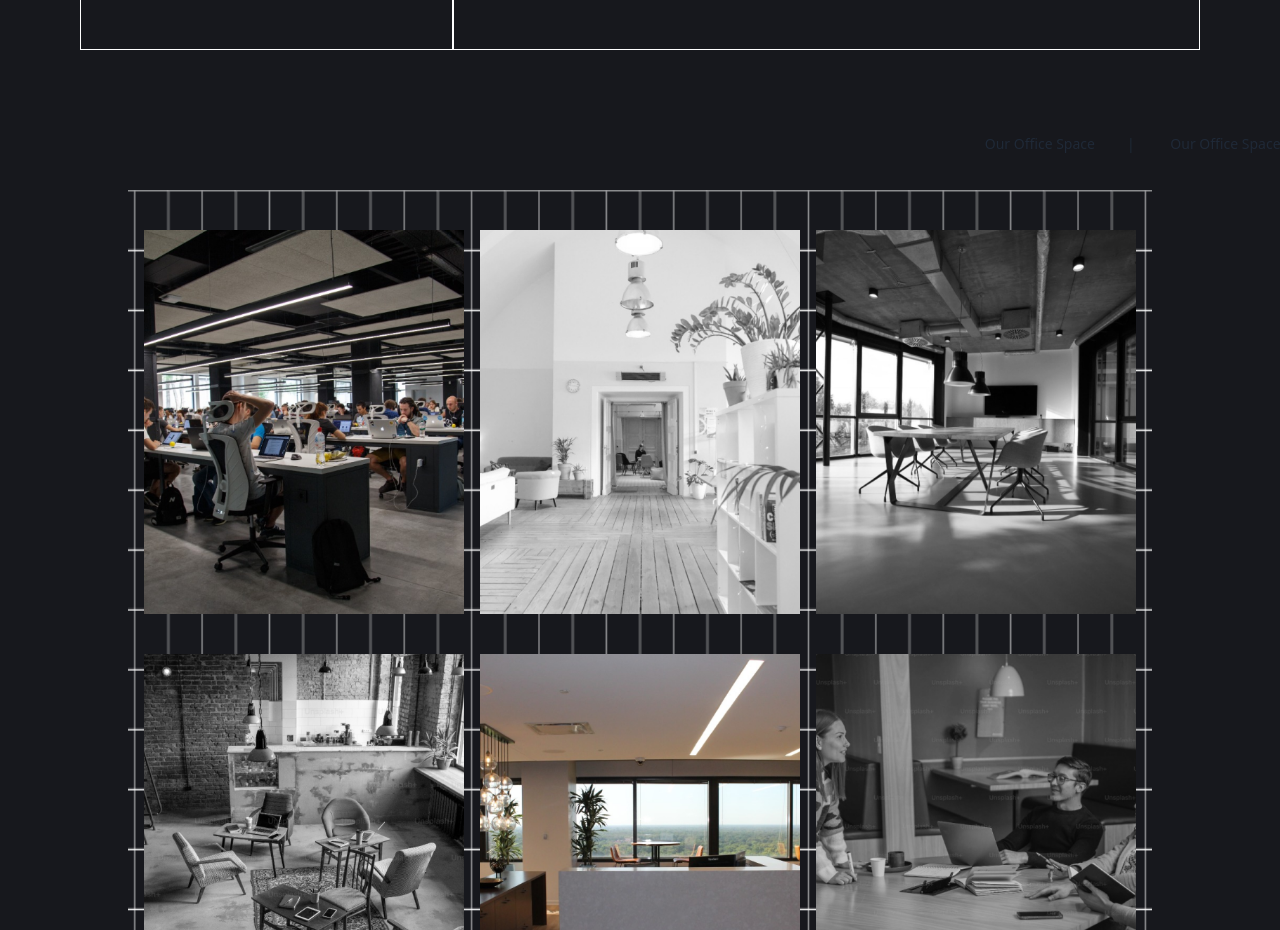
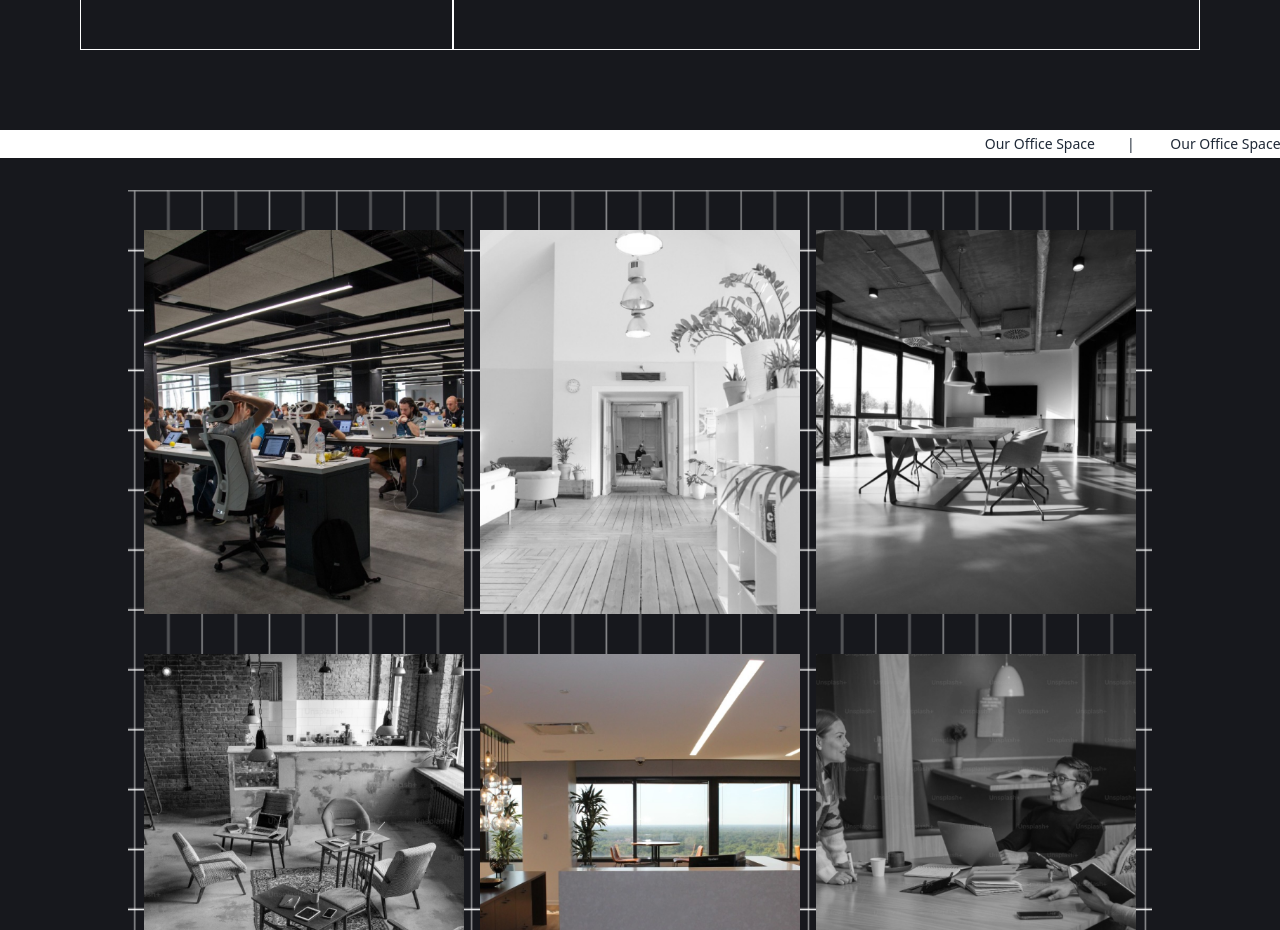
Before and after one commit to Shailyarajsinh/website, a React (Vite) app: page / in a window 1280 px wide. Shown: the part 5060-5990 px from the top of the page. Built offline with nearby package versions, Linux system fonts and the light colour scheme.

Commit message:
Change background color of repeating heading in Homepage component to white

```diff
--- a/src/components/pages/Homepage.jsx
+++ b/src/components/pages/Homepage.jsx
@@ -332,7 +332,7 @@ const Homepage = () => {
       {/* Section-5 */}
 
       {/* Repeating heading */}
-      <div className="relative overflow-hidden bg-[#17181D] py-1">
+      <div className="relative overflow-hidden bg-white py-1">
         <div className="animate-marquee whitespace-nowrap text-sm text-center text-gray-800">
           {Array(16)
             .fill("Our Office Space")
```
